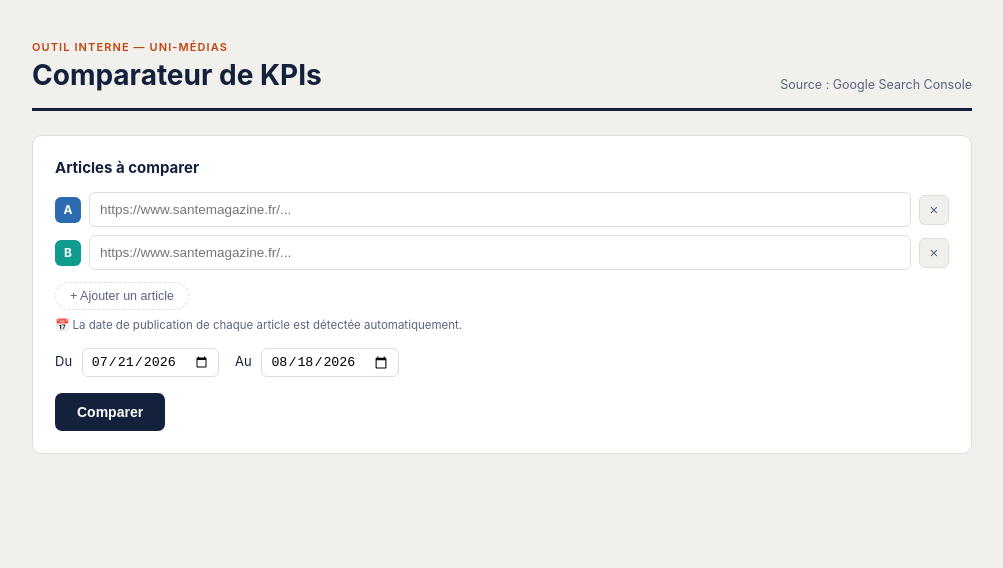
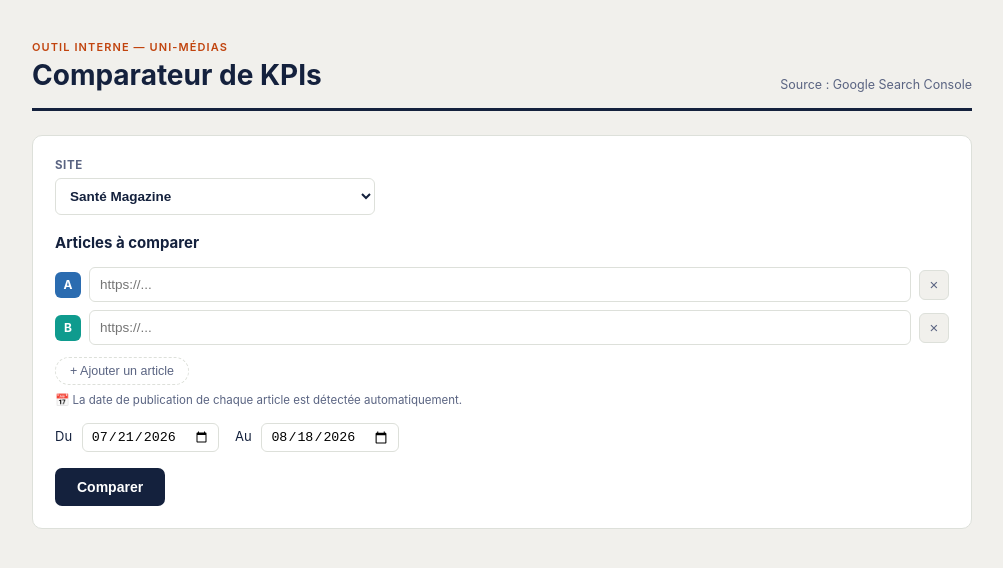
Before and after one commit to quentindesmurs-ops/redirection-or-not, a Next.js app: page / in a window 1280 px wide. Shown: the top 568 px of the page, without its empty margins (138-1141 px from the left). Built offline with nearby package versions, Linux system fonts and the light colour scheme.

Commit message:
Update index.js

```diff
--- a/pages/index.js
+++ b/pages/index.js
@@ -1,4 +1,5 @@
 import { useState } from "react";
+import { SITES } from "../lib/sites";
 
 const BADGE_COLORS = ["#2B6CB0", "#0F9B8E", "#D69E2E", "#7C3AED", "#C1440E"];
 const LETTERS = ["A", "B", "C", "D", "E"];
@@ -97,6 +98,7 @@ function RecommendationRing({ rec }) {
 }
 
 export default function Home() {
+  const [siteId, setSiteId] = useState(SITES[0]?.id || "");
   const [urls, setUrls] = useState(["", ""]);
   const [startDate, setStartDate] = useState(defaultStart());
   const [endDate, setEndDate] = useState(defaultEnd());
@@ -131,7 +133,7 @@ export default function Home() {
       const res = await fetch("/api/compare", {
         method: "POST",
         headers: { "Content-Type": "application/json" },
-        body: JSON.stringify({ urls: cleanUrls, startDate, endDate }),
+        body: JSON.stringify({ urls: cleanUrls, startDate, endDate, siteId }),
       });
       const json = await res.json();
       if (!res.ok) throw new Error(json.error || "Erreur inconnue");
@@ -185,6 +187,15 @@ export default function Home() {
       </header>
 
       <section className="panel controls">
+        <div className="field-block">
+          <label className="field-label">Site</label>
+          <select className="site-select" value={siteId} onChange={(e) => setSiteId(e.target.value)}>
+            {SITES.map((s) => (
+              <option key={s.id} value={s.id}>{s.label}</option>
+            ))}
+          </select>
+        </div>
+
         <h3>Articles à comparer</h3>
         {urls.map((url, i) => (
           <div className="url-row" key={i}>
@@ -193,7 +204,7 @@ export default function Home() {
             </span>
             <input
               type="text"
-              placeholder="https://www.santemagazine.fr/..."
+              placeholder="https://..."
               value={url}
               onChange={(e) => updateUrl(i, e.target.value)}
             />
@@ -222,7 +233,7 @@ export default function Home() {
       {results.length > 0 && (
         <>
           <section className="panel">
-            <h2 className="panel-title">Performances</h2>
+            <h2 className="panel-title">Performances{data.site ? ` — ${data.site}` : ""}</h2>
             <table>
               <thead>
                 <tr>
@@ -421,6 +432,13 @@ export default function Home() {
         .panel-title { font-size: 17px; margin: 0 0 16px; }
         .controls h3 { margin-top: 0; font-size: 15px; }
 
+        .field-block { margin-bottom: 18px; }
+        .field-label { display: block; font-size: 11.5px; font-weight: 700; text-transform: uppercase; letter-spacing: 0.05em; color: var(--ink-soft); margin-bottom: 6px; }
+        .site-select {
+          width: 100%; max-width: 320px; padding: 9px 10px; border: 1px solid var(--line);
+          border-radius: 6px; font-size: 13.5px; background: white; color: var(--ink); font-weight: 600;
+        }
+
         .badge {
           width: 26px; height: 26px; border-radius: 6px; color: white; font-weight: 700;
           font-size: 12px; display: flex; align-items: center; justify-content: center; flex-shrink: 0;
```
